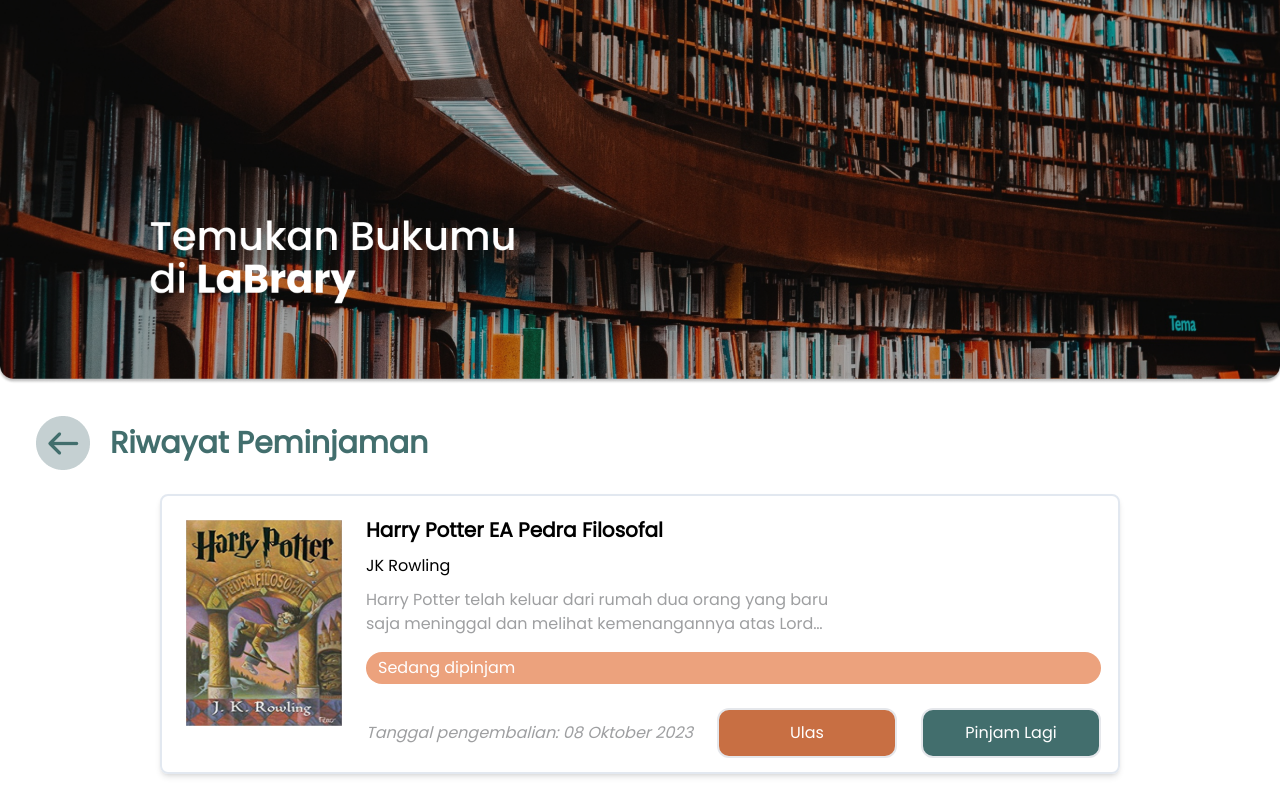
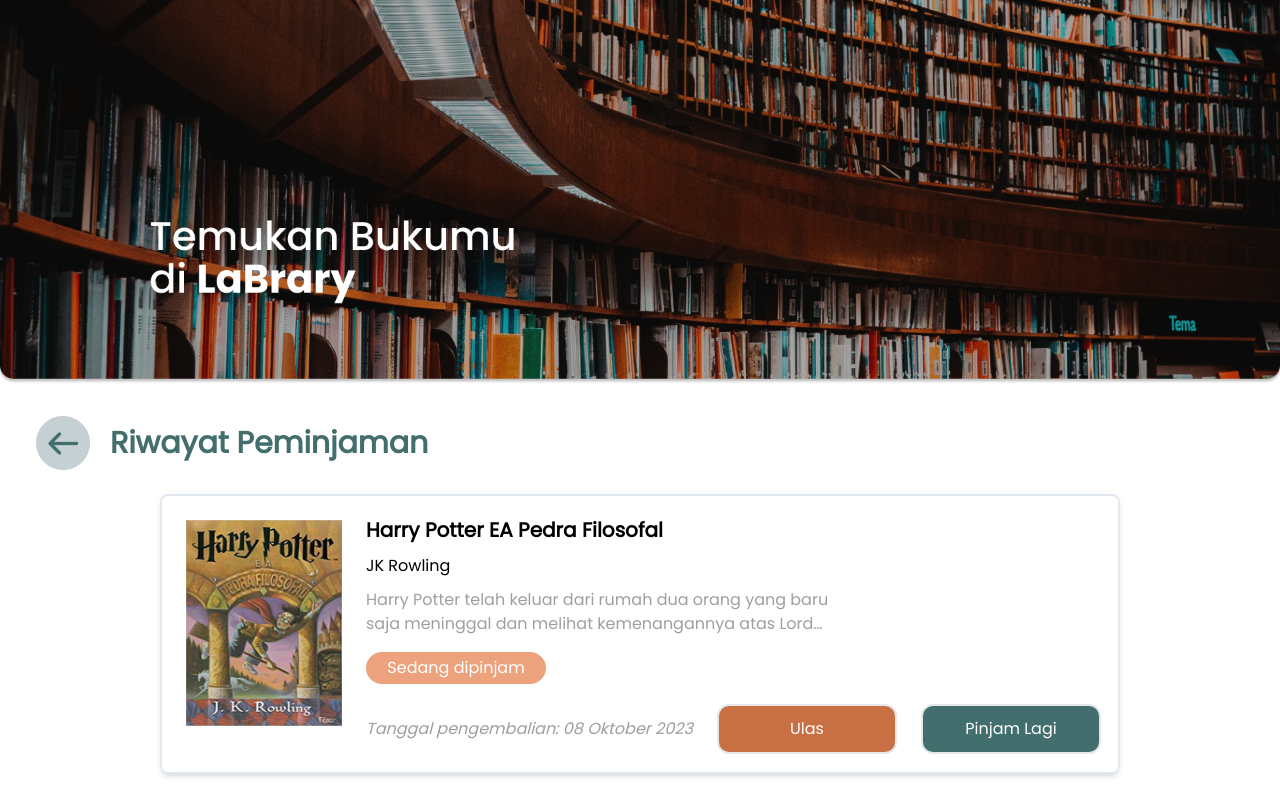
Before and after one commit to Maiziko/RPL-LaBrary, a Next.js app: page /riwayatpeminjaman in a window 1280 px wide. Built offline with nearby package versions, Linux system fonts and the light colour scheme.

Commit message:
benerin status

```diff
--- a/pages/riwayatpeminjaman.tsx
+++ b/pages/riwayatpeminjaman.tsx
@@ -2,8 +2,6 @@ import React, { useState, useEffect } from 'react';
 import { supabase } from '../supabase';
 import Link from 'next/link';
 import { useRouter } from 'next/router';
-import Image from 'next/image';
-import { ChakraProvider, Text } from  '@chakra-ui/react'
 
 const riwayatPeminjaman: React.FC = () => {
   return (
@@ -21,7 +19,7 @@ const riwayatPeminjaman: React.FC = () => {
         <div className='text-[#426E6D] text-3xl font-bold flex items-center'>Riwayat Peminjaman</div>
       </div>
 
-<div className='ml-40 mr-40 h-[280px] rounded-lg border-2 border-slate-200 shadow-md flex flex-col mt-2 h-1/2 mx-4'>
+<div className='ml-40 mr-40 h-[280px] rounded-lg border-2 border-slate-200 shadow-md flex flex-col mt-2 mx-4'>
   <div className='flex items-start font-poppins'>
     <img src="/images/harrypotter.png" className='m-3 p-3 w-[180px] h-[230px]' />
     <div className="flex flex-col">
@@ -32,9 +30,8 @@ const riwayatPeminjaman: React.FC = () => {
           Harry Potter telah keluar dari rumah dua orang yang baru saja meninggal dan melihat kemenangannya atas Lord Voldemort ketika dia masih kecil.
         </span>
       </p>
-      <div className='my-4 py-1 px-3 bg-[#E47B47] bg-opacity-70 text-[#ffffff] rounded-2xl'>Sedang dipinjam</div>
-      <div className='flex items-center pt-2 text-[#9E9FA1] '>
-
+      <div className='my-4 py-1 px-3 bg-[#E47B47] bg-opacity-70 text-[#ffffff] rounded-2xl text-center w-[180px]'>Sedang dipinjam</div>
+      <div className='flex items-center pt-1 text-[#9E9FA1]'>
         <p className='text-base italic'>Tanggal pengembalian: 08 Oktober 2023</p>
         <div className='mx-6 w-[180px] h-[50px] bg-[#C86F43] rounded-xl border-2 text-m text-white flex items-center justify-center'>
           Ulas
```
